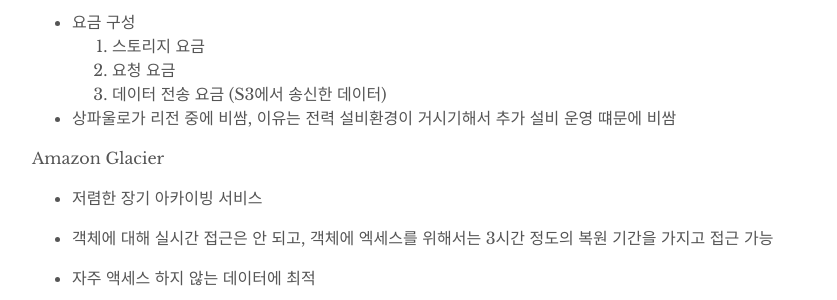
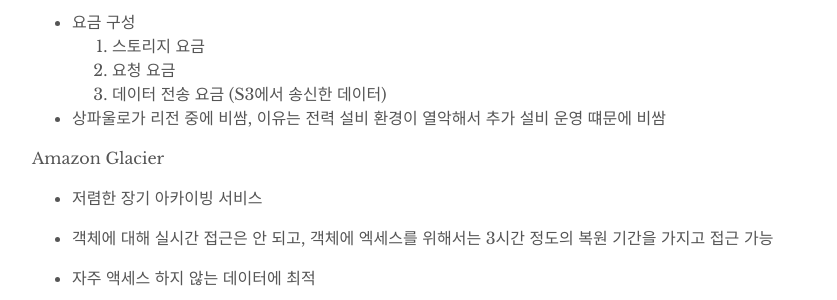
Before and after one commit to glqdlt/glqdlt.github.io, a Jekyll site: the page built from _posts/2018-04-18-AWSomeday 후기.md, in a window 1280 px wide and 900 px high, scrolled down 7289 px. Shown: the part 152-452 px from the top of the window, without its empty margins (208-1045 px from the left). Built offline with Jekyll 4.4.1, drawn with Linux system fonts in a browser that asks for light colours; comment, search, counter and statistics services are not loaded.

Commit message:
chore : 단어 수정

```diff
--- a/_posts/2018-04-18-AWSomeday 후기.md
+++ b/_posts/2018-04-18-AWSomeday 후기.md
@@ -326,7 +326,7 @@
     3. 데이터 전송 요금 (S3에서 송신한 데이터)
 
 
-+ 상파울로가 리전 중에 비쌈, 이유는 전력 설비환경이 거시기해서 추가 설비 운영 떄문에 비쌈
++ 상파울로가 리전 중에 비쌈, 이유는 전력 설비 환경이 열악해서 추가 설비 운영 떄문에 비쌈
 
 Amazon Glacier
 
```
